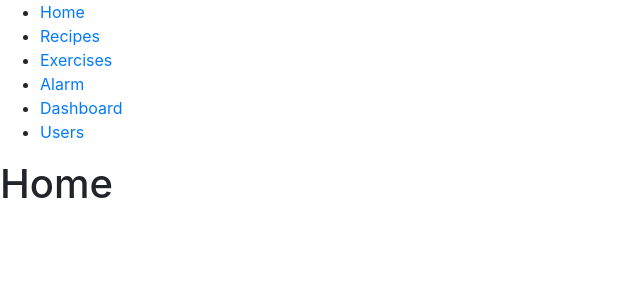
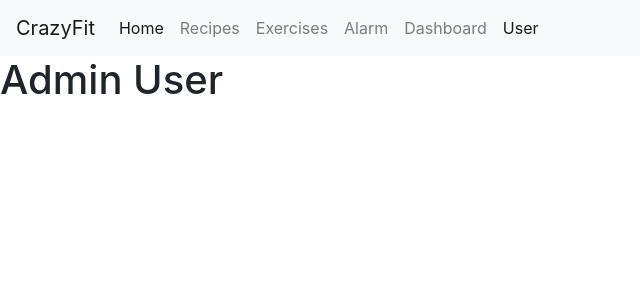
Before and after one commit to evegogogo/WebProject-React, a React (Create React App) app: page /user in a window 1280 px wide. Shown: the top 300 px of the page, without its empty margins (0-640 px from the left). Built offline with nearby package versions, Linux system fonts and the light colour scheme.

Commit message:
bootstrap nav bar

```diff
--- a/src/exerciseDetails.jsx
+++ b/src/exerciseDetails.jsx
@@ -2,7 +2,7 @@
 
 class exerciseDetails extends Component {
     handleSave = () => {
-
+        this.props.history.push('/exercises');
     }
     render() {
         return (
--- a/src/navbar.jsx
+++ b/src/navbar.jsx
@@ -1,29 +1,46 @@
 import React from "react";
-import { Link } from 'react-router-dom';
-
+import { Link, NavLink } from "react-router-dom";
 
 const NavBar = () => {
   return (
-    <ul>
-      <li>
-        <Link to="/">Home</Link>
-      </li>
-      <li>
-        <Link to="/recipes">Recipes</Link>
-      </li>
-      <li>
-        <Link to="/exercises">Exercises</Link>
-      </li>
-      <li>
-        <Link to="/alarm">Alarm</Link>
-      </li>
-      <li>
-        <Link to="/dashboard">Dashboard</Link>
-      </li>
-      <li>
-        <Link to="/users">Users</Link>
-      </li>
-    </ul>
+    <nav className="navbar navbar-expand-lg navbar-light bg-light">
+      <Link className="navbar-brand" to="/">
+        CrazyFit
+      </Link>
+      <button
+        className="navbar-toggler"
+        type="button"
+        data-toggle="collapse"
+        data-target="#navbarNavAltMarkup"
+        aria-controls="navbarNavAltMarkup"
+        aria-expanded="false"
+        aria-label="Toggle navigation"
+      >
+        <span className="navbar-toggler-icon" />
+      </button>
+      <div className="collapse navbar-collapse" id="navbarNavAltMarkup">
+        <div className="navbar-nav">
+          <NavLink className="nav-item nav-link" to="/">
+            Home
+          </NavLink>
+          <NavLink className="nav-item nav-link" to="/recipes">
+            Recipes
+          </NavLink>
+          <NavLink className="nav-item nav-link" to="/exercises">
+            Exercises
+          </NavLink>
+          <NavLink className="nav-item nav-link" to="/alarm">
+            Alarm
+          </NavLink>
+          <NavLink className="nav-item nav-link" to="/dashboard">
+            Dashboard
+          </NavLink>
+          <NavLink className="nav-item nav-link" to="/user">
+            User
+          </NavLink>
+        </div>
+      </div>
+    </nav>
   );
 };
 
--- a/src/page.js
+++ b/src/page.js
@@ -1,15 +1,17 @@
 import React, { Component } from "react";
-import { Route, Switch} from 'react-router-dom'
+import { Route, Switch, Redirect } from 'react-router-dom'
 import NavBar from "./navbar";
 import Recipes from "./recipes";
 import Exercises from "./exercises";
 import Home from "./home";
 import Dashboard from "./dashboard";
 import Alarm from './alarm'
+import User from "./user";
 import exerciseDetails from "./exerciseDetails";
 // import foodDetails from "./foodDetails";
-// import NotFound from "./notFound";
+import NotFound from "./notFound";
 import "./App.css";
+
 
 
 class Page extends Component {
@@ -24,7 +26,10 @@
             <Route path="/exercises" render={(props) => <Exercises sortBy="newest" {...props} />}/>
             <Route path="/alarm" component={Alarm} />
             <Route path="/dashboard" component={Dashboard} />
-            <Route path="/" component={Home} />
+            <Route path="/user" component={User} />
+            <Route path="/notfound" component={NotFound} />
+            <Route path="/" exact component={Home} />
+            <Redirect to="/notfound" />
           </Switch>
         </div>
       </div>
--- /dev/null
+++ b/src/user.jsx
@@ -0,0 +1,7 @@
+import React from "react";
+
+const User = () => {
+  return <h1>Admin User</h1>;
+};
+
+export default User;
```
Also changed, not shown: src/users.jsx (deleted, +0 -7 lines).
